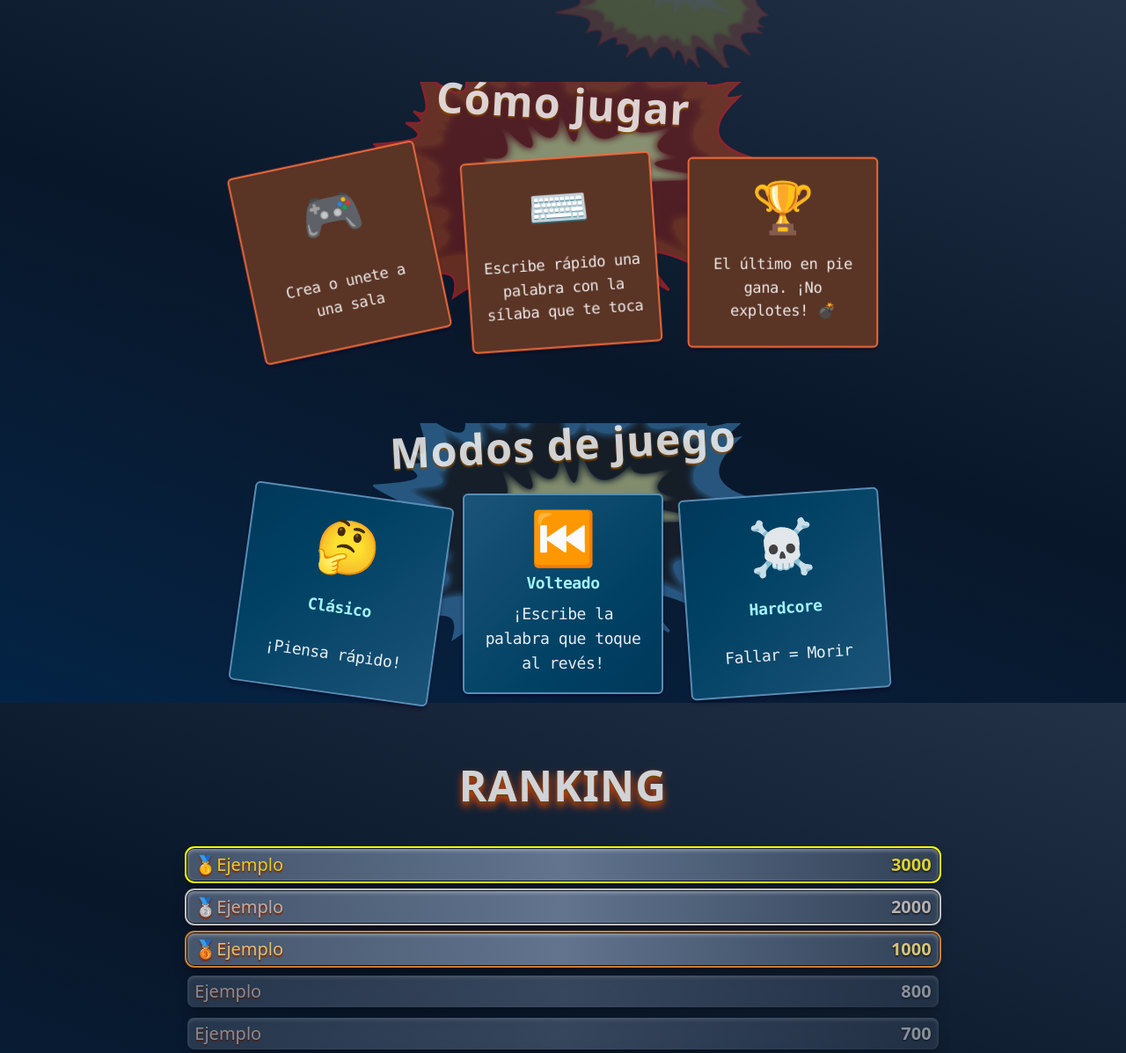
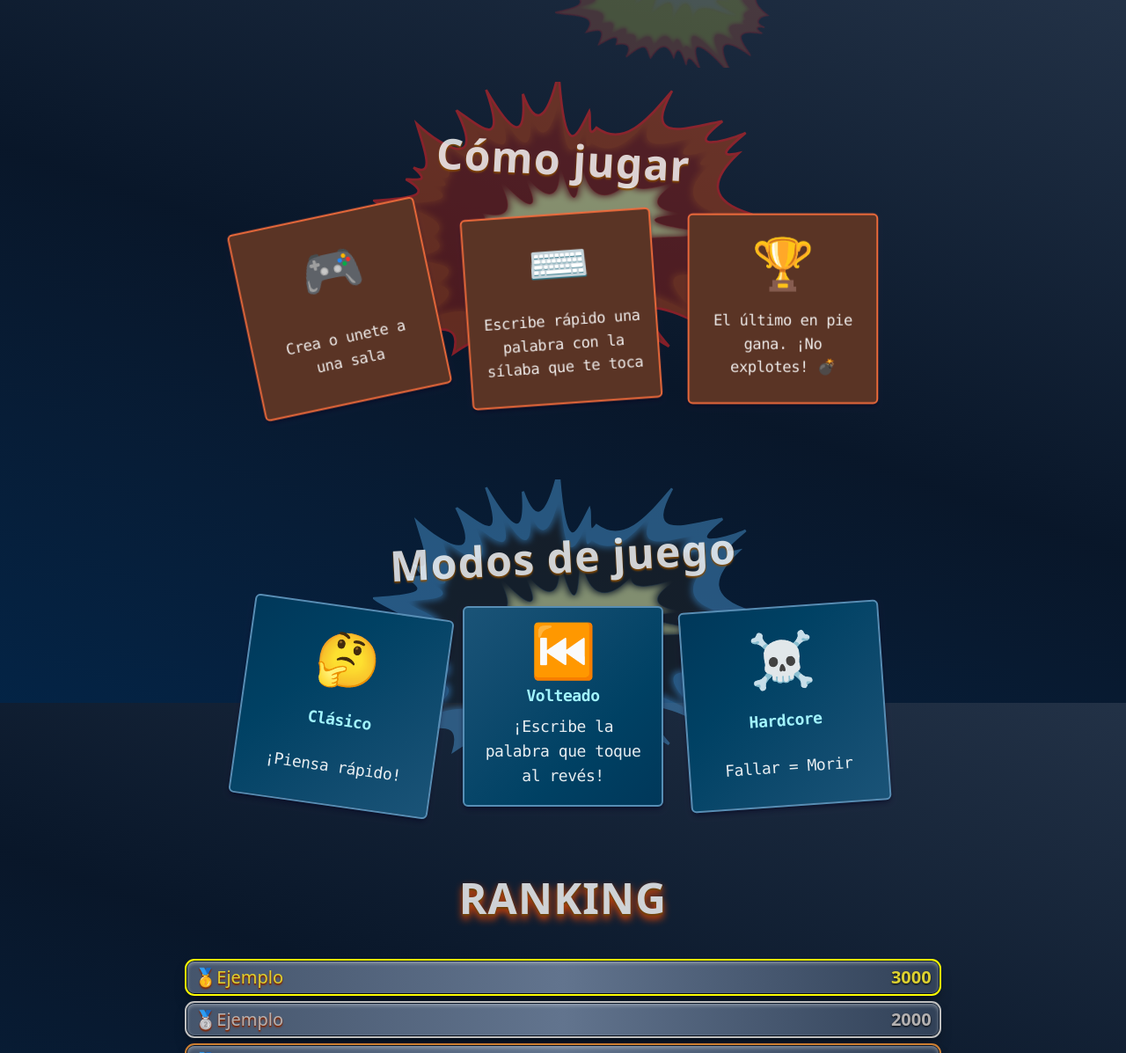
Before and after one commit to julpr833/wordbomb-frontend, an Astro site: page / in a window 1280 px wide. Shown: the part 801-1998 px from the top of the page at 88% size. Built offline with nearby package versions, Linux system fonts and the light colour scheme; Astro itself is replaced by a stand-in of ours; a web font is replaced by a local one.

Commit message:
fix minor padding issue

```diff
--- a/src/components/index/Main.astro
+++ b/src/components/index/Main.astro
@@ -49,10 +49,10 @@ import RankingItem from "./Main/Ranking/RankingItem.astro";
   </section>
   <section
     id="how-to-play"
-    class="relative box-content flex flex-col items-center"
+    class="relative box-content pt-16 flex flex-col items-center"
   >
     <Explosion
-      class="absolute opacity-50 -z-10 scale-180"
+      class="absolute opacity-50 scale-180"
       outerColor="#BA421A"
       innerColor="#8E1E18"
     />
@@ -78,7 +78,7 @@ import RankingItem from "./Main/Ranking/RankingItem.astro";
 
   <section
     id="gamemodes"
-    class="relative box-content flex flex-col items-center"
+    class="relative box-content pt-16 flex flex-col items-center"
   >
     <Explosion
       class="absolute opacity-50 -z-10 scale-180"
```
